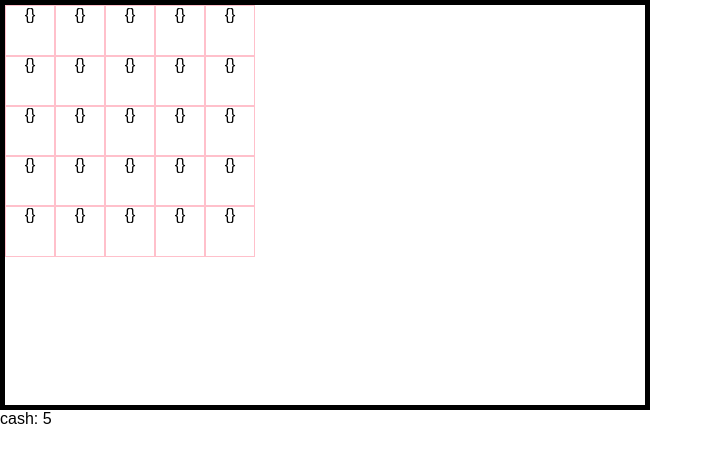
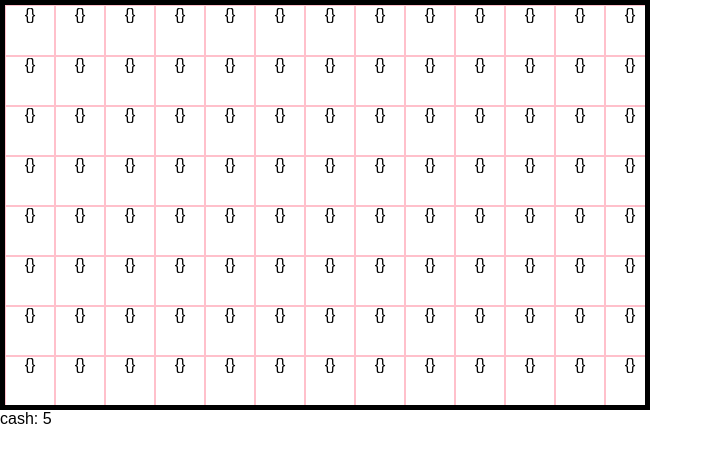
Before and after one commit to schu34/power, a React (Create React App) app: page / in a window 1280 px wide. Shown: the top 462 px of the page, without its empty margins (0-713 px from the left). Built offline with nearby package versions, Linux system fonts and the light colour scheme.

Commit message:
bigger boargs

```diff
--- a/src/App.css
+++ b/src/App.css
@@ -3,7 +3,7 @@
   height: 50vh;
   width: 50%;
   border: 5px solid black;
-
+  overflow: scroll;
 }
 
 .board-container {
--- a/src/App.jsx
+++ b/src/App.jsx
@@ -11,12 +11,7 @@ class App extends Component {
       cash: 0,
       cashMultiplier: 1,
       powerMultiplier: 1,
-      board:
-       [[{}, {}, {}, {}, {}],
-         [{}, {}, {}, {}, {}],
-         [{}, {}, {}, {}, {}],
-         [{}, {}, {}, {}, {}],
-         [{}, {}, {}, {}, {}]]
+      board: generateBoard(50,50)
     }
     this.addCash = this.addCash.bind(this)
     this.state.interval = setInterval(this.tick.bind(this), this.state.tickLength)
@@ -43,4 +38,19 @@ class App extends Component {
   }
 }
 
+
+function generateBoard(height, width){
+
+	const board = []
+	for(var i = 0; i < height; i++){
+		board.push([])
+		for(var j = 0; j < width; j++){
+			board[i].push({});
+		}
+	}
+
+	return board;
+}
+
+
 export default App
```
